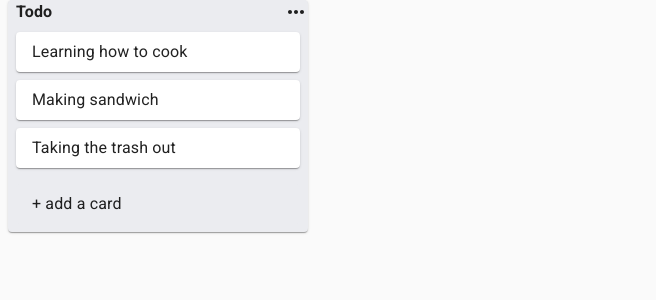
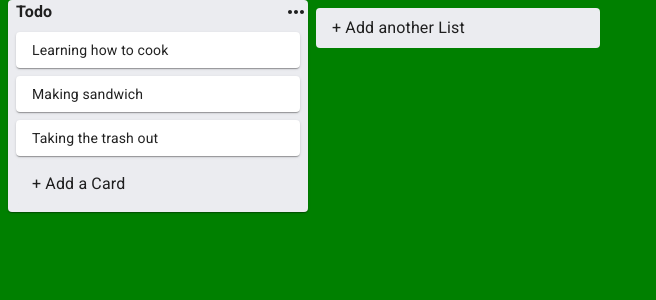
Before and after one commit to cong1912/theme-trello, a React (Create React App) app: page / in a window 1280 px wide. Shown: the top 300 px of the page, without its empty margins (0-656 px from the left). Built offline with nearby package versions, Linux system fonts and the light colour scheme.

Commit message:
chạy sai

```diff
--- a/src/App.js
+++ b/src/App.js
@@ -3,9 +3,22 @@ import React,{useState} from 'react';
 import {v4 as uuid } from 'uuid';
 import store from './utils/store'
 import StoreApi from './utils/storeApi'
+import InputContainer from './components/Input/InputContainer';
+import {makeStyles} from '@material-ui/core/styles';
+const useStyle = makeStyles((theme) =>({
+    root: {
+       display: 'flex',
+       minHeight:'100vh',
+       background:'green',
+    },
+
+}))
+
 function App() {
+  const classes =useStyle();
   const [data,setData] =useState(store);
   const addMoreCard=(title,listId)=>{
+    console.log(title,listId)
    const newCardId =uuid();
    const newCard={
      id:newCardId,
@@ -21,16 +34,31 @@ function App() {
      },
    };
    setData(newState);
-  }
+  };
+  const addMoreList = (title) => {
+    const newListId = uuid();
+    const newList = {
+      id: newListId,
+      title,
+      cards: [],
+    };
+    const newState = {
+      listIds: [...data.listIds, newListId],
+      lists: {
+        ...data.lists,
+        [newListId]: newList,
+      },
+    };
+    setData(newState);
+  };
   return (
-    <StoreApi.Provider value={{ addMoreCard}}>
-
-
-    <div>
+    <StoreApi.Provider value={{ addMoreCard,addMoreList}}>
+    <div className={classes.root}>
       {data.listIds.map((listId)=>{
         const list = data.lists[listId];
         return <List list={list} key={listId} />
       })}
+      <InputContainer type="text"/>
     </div>
     </StoreApi.Provider>
   );
--- a/src/components/Input/InputCard.js
+++ b/src/components/Input/InputCard.js
@@ -1,63 +1,77 @@
-import { Button, IconButton, InputBase, Paper } from '@material-ui/core'
-import React,{useState,useContext} from 'react';
+import React, { useState, useContext } from 'react';
+import { Paper, InputBase, Button, IconButton } from '@material-ui/core';
 import ClearIcon from '@material-ui/icons/Clear';
-import {fade, makeStyles} from '@material-ui/core/styles';
+import { makeStyles, fade } from '@material-ui/core/styles';
 import storeApi from '../../utils/storeApi';
-const useStyle = makeStyles((theme) =>({
+
+const useStyle = makeStyles((theme) => ({
   card: {
-        margin:theme.spacing(0,1,1,1),
-        paddingBottom:theme.spacing(4),
+    margin: theme.spacing(0, 1, 1, 1),
+    paddingBottom: theme.spacing(4),
   },
-    input:{
-        margin:theme.spacing(1),
+  input: {
+    margin: theme.spacing(1),
   },
-    btnConfirm:{
-        background:"#5AAC44",
-        color:"#fff",
-        "&:hover":{
-            background:fade("#5AAC44",0.75)
-        }
+  btnConfirm: {
+    background: '#5AAC44',
+    color: '#fff',
+    '&:hover': {
+      background: fade('#5AAC44', 0.75),
     },
-    confirm:{
-        margin:theme.spacing(0,1,1,1),
-    }
-}))
-function InputCard({setOpen,listId}) {
-    const classes =useStyle();
-    const {addMoreCard}=useContext(storeApi);
-    const [cardTitle,setCartTitle]=useState('');
+  },
+  confirm: {
+    margin: theme.spacing(0, 1, 1, 1),
+  },
+}));
+export default function InputCard({ setOpen, listId, type }) {
+  const classes = useStyle();
+  const { addMoreCard, addMoreList } = useContext(storeApi);
+  const [title, setTitle] = useState('');
 
-    const handleChange=(e)=>{
-        setCartTitle(e.target.value);
+  const handleOnChange = (e) => {
+    setTitle(e.target.value);
   };
-    const handleBtnConfirm=(e)=>{
-        addMoreCard(cardTitle,listId);
-        setCartTitle('');
+  const handleBtnConfirm = () => {
+    if (type === 'card') {
+      addMoreCard(title, listId);
+      setTitle('');
+      setOpen(false);
+    } else {
+      addMoreList(title);
+      setTitle('');
       setOpen(false);
     }
-    const handleBlur=()=>{
-        setOpen(false);
-        setCartTitle('');
-    }
+  };
+
   return (
     <div>
-            <div >
+      <div>
         <Paper className={classes.card}>
-                    <InputBase value={cardTitle} onChange={handleChange} multiline onBlur={handleBlur} fullWidth inputProps={{
-                        className:classes.input,
+          <InputBase
+            onChange={handleOnChange}
+            multiline
+            onBlur={() => setOpen(false)}
+            fullWidth
+            inputProps={{
+              className: classes.input,
             }}
-                    placeholder="Enter a title of this card"
+            value={title}
+            placeholder={
+              type === 'card'
+                ? 'Enter a title of this card..'
+                : 'Enter list title...'
+            }
           />
         </Paper>
       </div>
       <div className={classes.confirm}>
-                <Button className={classes.btnConfirm} onClick={handleBtnConfirm}>add card</Button>
-                <IconButton>
-                    <ClearIcon onClick={()=>setOpen(false)}/>
+        <Button className={classes.btnConfirm} onClick={handleBtnConfirm}>
+          {type === 'card' ? 'Add Card' : 'Add List'}
+        </Button>
+        <IconButton onClick={() => setOpen(false)}>
+          <ClearIcon />
         </IconButton>
       </div>
     </div>
-    )
+  );
 }
-
-export default InputCard
--- a/src/components/Input/InputContainer.js
+++ b/src/components/Input/InputContainer.js
@@ -1,35 +1,42 @@
-import { Collapse, Paper,Typography } from '@material-ui/core'
-import React,{useState} from 'react'
-import {fade, makeStyles} from '@material-ui/core/styles';
+import React, { useState } from 'react';
+import { Paper, Typography, Collapse } from '@material-ui/core';
+import { makeStyles, fade } from '@material-ui/core/styles';
 import InputCard from './InputCard';
-const useStyle = makeStyles((theme) =>({
-    addCard:{
-        padding:theme.spacing(1,1,1,2),
-        margin:theme.spacing(0,1,1,1),
-        background:'#EBECF0',
-        "&:hover":{
-            backgroundColor: fade("#000",0.25),
-        }
+
+const useStyle = makeStyles((theme) => ({
+  root: {
+    width: '300px',
+    marginTop: theme.spacing(1),
   },
-    root:{
-        marginTop:theme.spacing(2)
-    }
-}))
-function InputContainer({listId}) {
-    const classes =useStyle();
-    const [open, setOpen]= useState(false);
+  addCard: {
+    padding: theme.spacing(1, 1, 1, 2),
+    margin: theme.spacing(0, 1, 1, 1),
+    background: '#EBECF0',
+    '&:hover': {
+      backgroundColor: fade('#000', 0.25),
+    },
+  },
+}));
+
+export default function InputContainer({ listId, type }) {
+  const classes = useStyle();
+  const [open, setOpen] = useState(false);
   return (
     <div className={classes.root}>
       <Collapse in={open}>
-                <InputCard setOpen={setOpen} listId={listId}/>
+        <InputCard setOpen={setOpen} listId={listId} type={type} />
       </Collapse>
       <Collapse in={!open}>
-                <Paper className={classes.addCard} elevation={0} onClick={()=>setOpen(!open)}>
-                    <Typography>+ add a card</Typography>
+        <Paper
+          className={classes.addCard}
+          elevation={0}
+          onClick={() => setOpen(!open)}
+        >
+          <Typography>
+            {type === 'card' ? '+ Add a Card' : '+ Add another List'}
+          </Typography>
         </Paper>
       </Collapse>
     </div>
-    )
+  );
 }
-
-export default InputContainer
--- a/src/components/List/List.js
+++ b/src/components/List/List.js
@@ -1,35 +1,30 @@
-import React from 'react'
-import {CssBaseline, Paper, Typography} from '@material-ui/core'
-import {makeStyles} from '@material-ui/core/styles';
+import React from 'react';
+import { Paper,  CssBaseline } from '@material-ui/core';
+import { makeStyles } from '@material-ui/core/styles';
 import Title from './Title';
 import Card from '../Card';
-import InputContainer from './../Input/InputContainer'
+import InputContainer from '../Input/InputContainer';
 
-
-const useStyle = makeStyles((theme) =>({
+const useStyle = makeStyles((theme) => ({
   root: {
-        width:'300px',
-        backgroundColor:'#EBECF0',
-        marginLeft:theme.spacing(1),
-    }
-}))
-function List({list}) {
-    const classes =useStyle();
+    width: '300px',
+    backgroundColor: '#EBECF0',
+    marginLeft: theme.spacing(1),
+  },
+}));
+export default function List({ list }) {
+    console.log(list);
+  const classes = useStyle();
   return (
     <div>
       <Paper className={classes.root}>
-                <CssBaseline/>
-                <Typography>
-                    <Title title={list.title}/>
-                    {list.cards.map((card) =>(
-                        <Card key={card.id} card={card}  />
+        <CssBaseline />
+        <Title title={list.title} />
+        {list.cards.map((card) => (
+          <Card key={card.id} card={card} />
         ))}
-                    <InputContainer listId={list.id}/>
-                </Typography>
-
+        <InputContainer listId={list.id} type="card" />
       </Paper>
     </div>
-    )
+  );
 }
-
-export default List
```
Also changed, not shown: 1 other file (tests, documents, lock files or other folders). Lines whose indentation alone changed are shown as unchanged.
